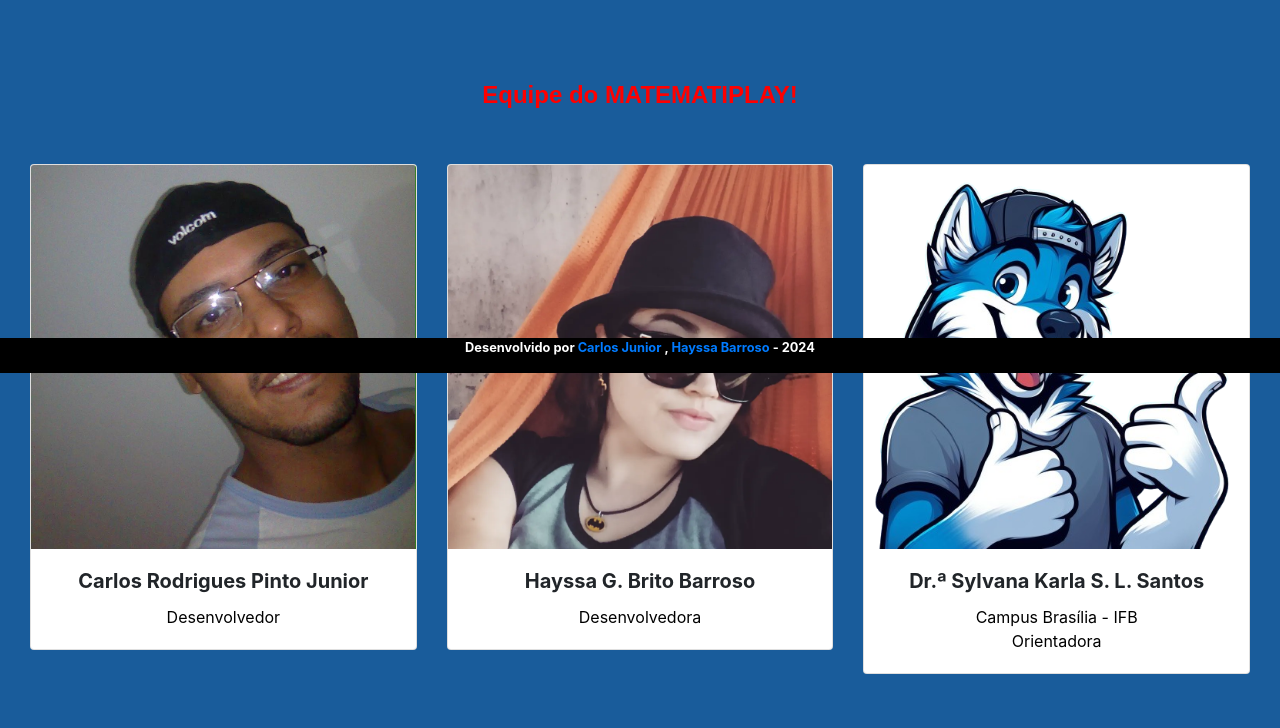
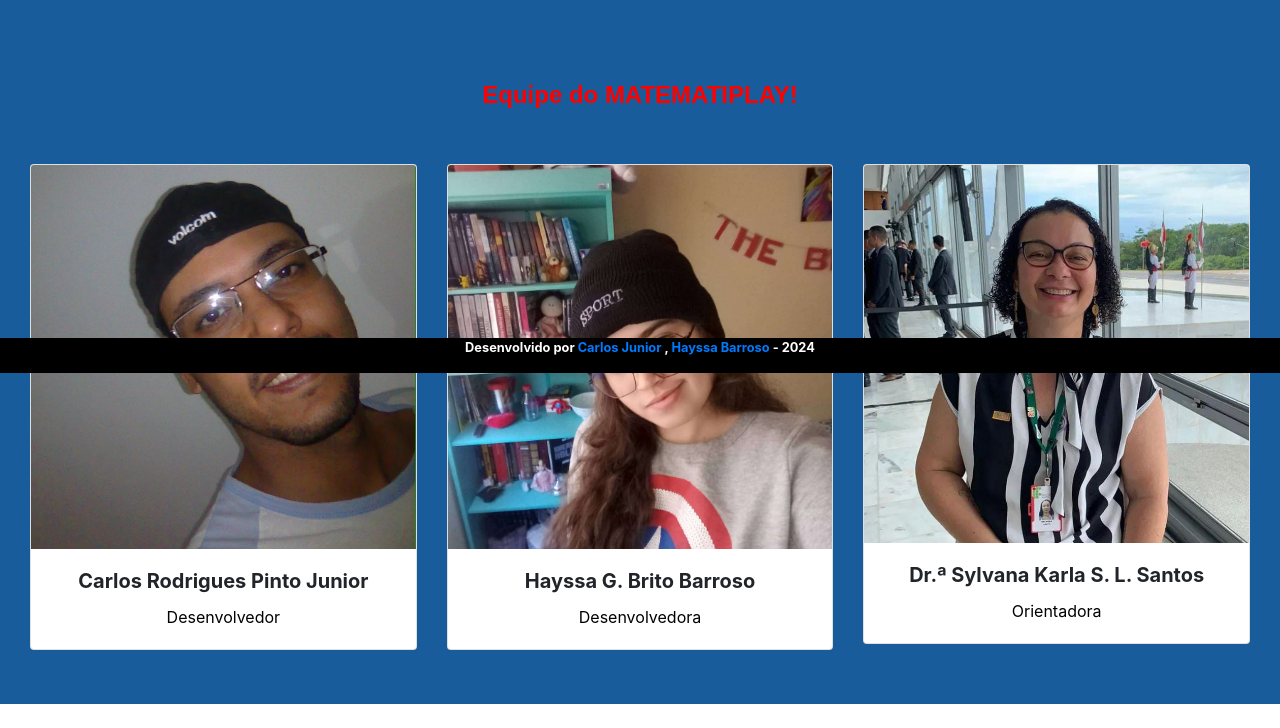
Before and after one commit to hayssa17/Matematiplay, a website: page sobre.html in a window 1280 px wide. Shown: the part 427-1155 px from the top of the page. After the commit the page ends 1131 px from the top, so only its background shows below. Drawn offline with nearby package versions, Linux system fonts and the light colour scheme; a web font is replaced by a local one.

Commit message:
fotos da equipe

```diff
--- a/sobre.html
+++ b/sobre.html
@@ -48,7 +48,7 @@
 
           <div class="col">
             <div class="card" >
-              <img src="./imagem/sobre/hayssa.png" class="card-img-top" alt="Imagem Hayssa" >
+              <img src="./imagem/sobre/hayssa.jpg" class="card-img-top" alt="Imagem Hayssa" >
               <div class="card-body">
                 <h5 class="card-title"><b>Hayssa G. Brito Barroso</b></h5>
                 <p class="card-text">Desenvolvedora</p>
@@ -57,11 +57,10 @@
           </div>
           <div class="col">
             <div class="card" >
-              <img src="./imagem/sobre/mascote.png" class="card-img-top" alt="Imagem Sylvana " >
+              <img src="./imagem/sobre/sylvana.jpeg" class="card-img-top" alt="Imagem Sylvana " >
               <div class="card-body">
                 <h5 class="card-title"><b>Dr.ª Sylvana Karla S. L. Santos</b></h5>
-                <p class="card-text">Campus Brasília - IFB <br>
-                  Orientadora</p>
+                <p class="card-text">Orientadora</p>
               </div>
             </div>
           </div>
@@ -79,7 +78,7 @@
       <a class="link_rodape" href="https://www.linkedin.com/in/carlos-junior-8892831b9/" target="_blank">
         Carlos Junior
       </a>,
-      <a class="link_rodape" href="https://www.linkedin.com/in/hayssa-brito-barroso-8937581ab" target="_blank"> Hayssa
+      <a class="link_rodape" href="https://www.linkedin.com/in/hayssa-gabrielly-brito-barroso-8937581ab" target="_blank"> Hayssa
         Barroso </a> -
       2024
     </p>
```
Also changed, not shown: imagem/hayssa.png (deleted), imagem/sobre/hayssa.jpg (added), imagem/sobre/hayssa.png (deleted), imagem/sobre/mascote.png (deleted), imagem/sobre/sylvana.jpeg (added).
